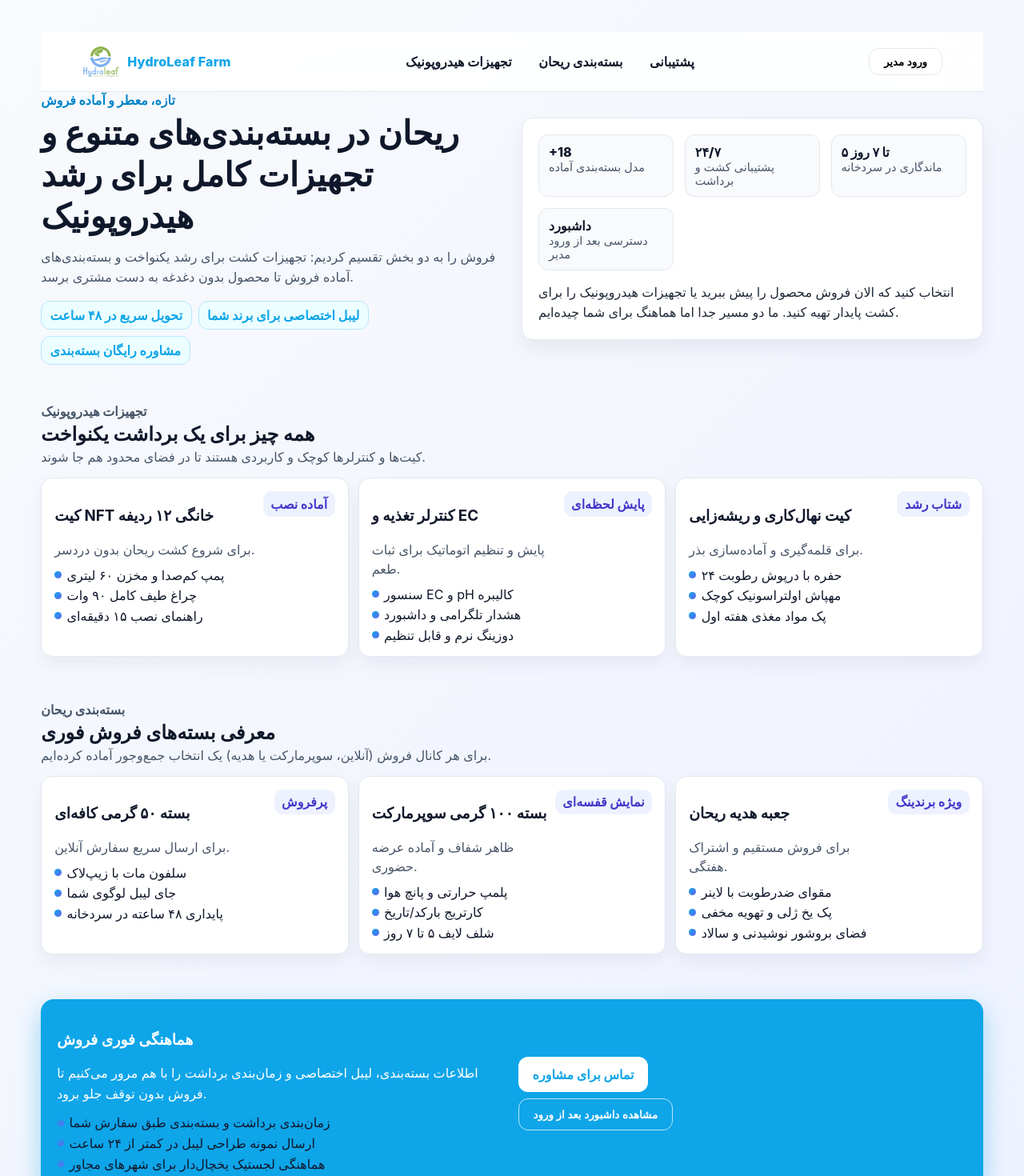
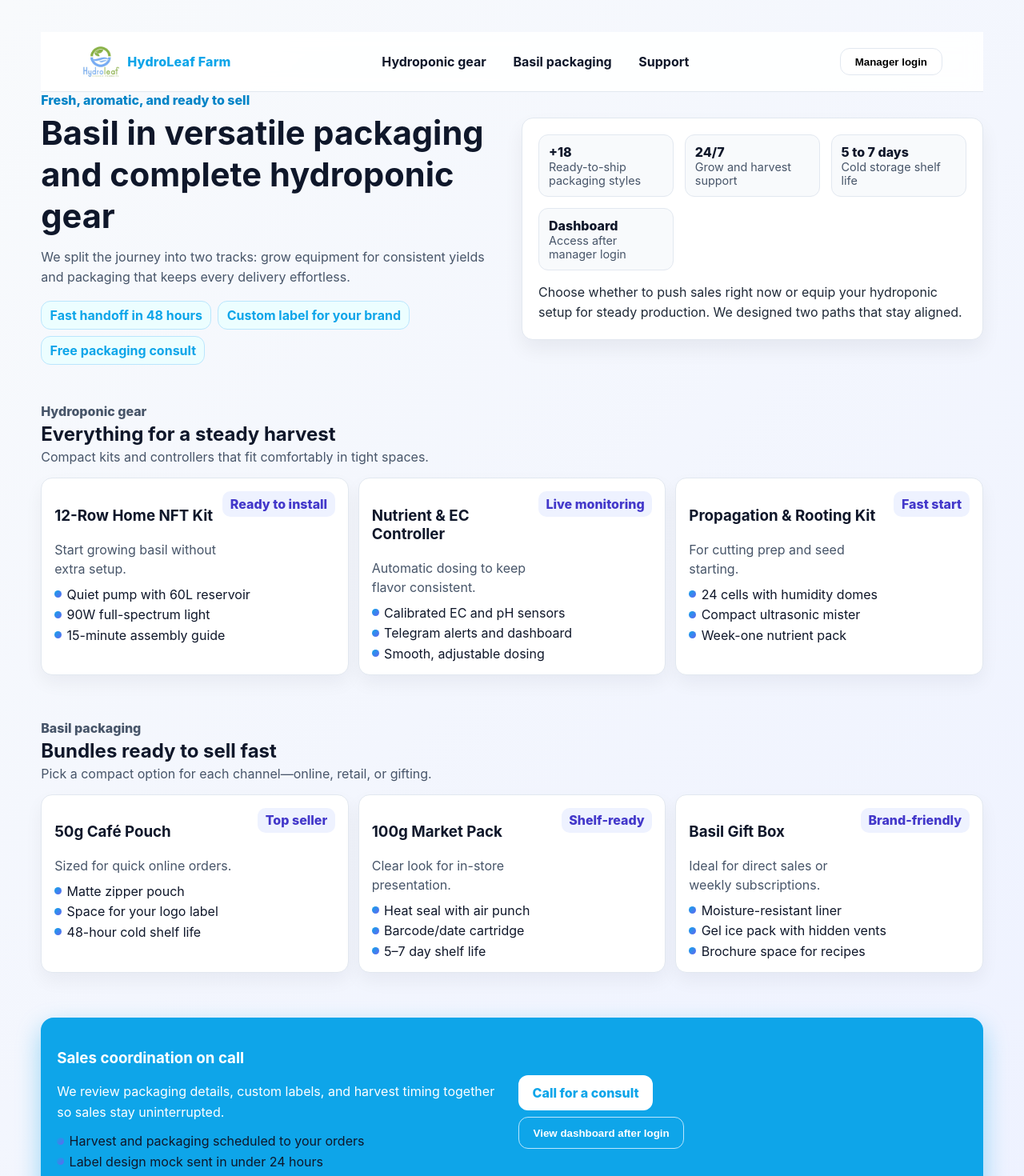
Before and after one commit to bahramali/NFTMonitoring, a React (Vite) app: page / in a window 1280 px wide. Shown: the top 1470 px of the page at 80% size. Built offline with nearby package versions, Linux system fonts and the light colour scheme; no server answers.

Commit message:
Translate shop page content to English

```diff
--- a/src/pages/Shop.jsx
+++ b/src/pages/Shop.jsx
@@ -6,50 +6,50 @@ import styles from './Shop.module.css';
 
 const HYDROPONIC_ITEMS = [
     {
-        title: 'کیت NFT خانگی ۱۲ ردیفه',
-        badge: 'آماده نصب',
-        description: 'برای شروع کشت ریحان بدون دردسر.',
-        points: ['پمپ کم‌صدا و مخزن ۶۰ لیتری', 'چراغ طیف کامل ۹۰ وات', 'راهنمای نصب ۱۵ دقیقه‌ای'],
+        title: '12-Row Home NFT Kit',
+        badge: 'Ready to install',
+        description: 'Start growing basil without extra setup.',
+        points: ['Quiet pump with 60L reservoir', '90W full-spectrum light', '15-minute assembly guide'],
     },
     {
-        title: 'کنترلر تغذیه و EC',
-        badge: 'پایش لحظه‌ای',
-        description: 'پایش و تنظیم اتوماتیک برای ثبات طعم.',
-        points: ['سنسور EC و pH کالیبره', 'هشدار تلگرامی و داشبورد', 'دوزینگ نرم و قابل تنظیم'],
+        title: 'Nutrient & EC Controller',
+        badge: 'Live monitoring',
+        description: 'Automatic dosing to keep flavor consistent.',
+        points: ['Calibrated EC and pH sensors', 'Telegram alerts and dashboard', 'Smooth, adjustable dosing'],
     },
     {
-        title: 'کیت نهال‌کاری و ریشه‌زایی',
-        badge: 'شتاب رشد',
-        description: 'برای قلمه‌گیری و آماده‌سازی بذر.',
-        points: ['۲۴ حفره با درپوش رطوبت', 'مهپاش اولتراسونیک کوچک', 'پک مواد مغذی هفته اول'],
+        title: 'Propagation & Rooting Kit',
+        badge: 'Fast start',
+        description: 'For cutting prep and seed starting.',
+        points: ['24 cells with humidity domes', 'Compact ultrasonic mister', 'Week-one nutrient pack'],
     },
 ];
 
 const PACKAGING_BUNDLES = [
     {
-        title: 'بسته ۵۰ گرمی کافه‌ای',
-        badge: 'پرفروش',
-        description: 'برای ارسال سریع سفارش آنلاین.',
-        points: ['سلفون مات با زیپ‌لاک', 'جای لیبل لوگوی شما', 'پایداری ۴۸ ساعته در سردخانه'],
+        title: '50g Café Pouch',
+        badge: 'Top seller',
+        description: 'Sized for quick online orders.',
+        points: ['Matte zipper pouch', 'Space for your logo label', '48-hour cold shelf life'],
     },
     {
-        title: 'بسته ۱۰۰ گرمی سوپرمارکت',
-        badge: 'نمایش قفسه‌ای',
-        description: 'ظاهر شفاف و آماده عرضه حضوری.',
-        points: ['پلمپ حرارتی و پانچ هوا', 'کارتریج بارکد/تاریخ', 'شلف لایف ۵ تا ۷ روز'],
+        title: '100g Market Pack',
+        badge: 'Shelf-ready',
+        description: 'Clear look for in-store presentation.',
+        points: ['Heat seal with air punch', 'Barcode/date cartridge', '5–7 day shelf life'],
     },
     {
-        title: 'جعبه هدیه ریحان',
-        badge: 'ویژه برندینگ',
-        description: 'برای فروش مستقیم و اشتراک هفتگی.',
-        points: ['مقوای ضد‌رطوبت با لاینر', 'پک یخ ژلی و تهویه مخفی', 'فضای بروشور نوشیدنی و سالاد'],
+        title: 'Basil Gift Box',
+        badge: 'Brand-friendly',
+        description: 'Ideal for direct sales or weekly subscriptions.',
+        points: ['Moisture-resistant liner', 'Gel ice pack with hidden vents', 'Brochure space for recipes'],
     },
 ];
 
 const SERVICE_POINTS = [
-    'زمان‌بندی برداشت و بسته‌بندی طبق سفارش شما',
-    'ارسال نمونه طراحی لیبل در کمتر از ۲۴ ساعت',
-    'هماهنگی لجستیک یخچال‌دار برای شهرهای مجاور',
+    'Harvest and packaging scheduled to your orders',
+    'Label design mock sent in under 24 hours',
+    'Chilled logistics coordinated for nearby cities',
 ];
 
 function FeatureCard({ title, badge, description, points }) {
@@ -93,9 +93,9 @@ export default function Shop() {
                         <span className={styles.brandName}>HydroLeaf Farm</span>
                     </div>
                     <div className={styles.links}>
-                        <a href="#hydroponic">تجهیزات هیدروپونیک</a>
-                        <a href="#packaging">بسته‌بندی ریحان</a>
-                        <a href="#contact">پشتیبانی</a>
+                        <a href="#hydroponic">Hydroponic gear</a>
+                        <a href="#packaging">Basil packaging</a>
+                        <a href="#contact">Support</a>
                     </div>
                     <button
                         type="button"
@@ -104,48 +104,48 @@ export default function Shop() {
                             navigate(isAuthenticated ? '/dashboard/overview' : '/login', { replace: true })
                         }
                     >
-                        {isAuthenticated ? 'ورود به داشبورد' : 'ورود مدیر'}
+                        {isAuthenticated ? 'Go to dashboard' : 'Manager login'}
                     </button>
                 </nav>
 
                 <div className={styles.heroContent}>
                     <div>
-                        <p className={styles.kicker}>تازه، معطر و آماده فروش</p>
+                        <p className={styles.kicker}>Fresh, aromatic, and ready to sell</p>
                         <h1 className={styles.title}>
-                            ریحان در بسته‌بندی‌های متنوع و تجهیزات کامل برای رشد هیدروپونیک
+                            Basil in versatile packaging and complete hydroponic gear
                         </h1>
                         <p className={styles.subtitle}>
-                            فروش را به دو بخش تقسیم کردیم: تجهیزات کشت برای رشد یکنواخت و بسته‌بندی‌های
-                            آماده فروش تا محصول بدون دغدغه به دست مشتری برسد.
+                            We split the journey into two tracks: grow equipment for consistent yields and
+                            packaging that keeps every delivery effortless.
                         </p>
                         <div className={styles.pillRow}>
-                            <span className={styles.pill}>تحویل سریع در ۴۸ ساعت</span>
-                            <span className={styles.pill}>لیبل اختصاصی برای برند شما</span>
-                            <span className={styles.pill}>مشاوره رایگان بسته‌بندی</span>
+                            <span className={styles.pill}>Fast handoff in 48 hours</span>
+                            <span className={styles.pill}>Custom label for your brand</span>
+                            <span className={styles.pill}>Free packaging consult</span>
                         </div>
                     </div>
                     <div className={styles.heroCard}>
                         <div className={styles.statGrid}>
                             <div className={styles.statItem}>
                                 <div className={styles.statValue}>+18</div>
-                                <div className={styles.statLabel}>مدل بسته‌بندی آماده</div>
+                                <div className={styles.statLabel}>Ready-to-ship packaging styles</div>
                             </div>
                             <div className={styles.statItem}>
-                                <div className={styles.statValue}>۲۴/۷</div>
-                                <div className={styles.statLabel}>پشتیبانی کشت و برداشت</div>
+                                <div className={styles.statValue}>24/7</div>
+                                <div className={styles.statLabel}>Grow and harvest support</div>
                             </div>
                             <div className={styles.statItem}>
-                                <div className={styles.statValue}>۵ تا ۷ روز</div>
-                                <div className={styles.statLabel}>ماندگاری در سردخانه</div>
+                                <div className={styles.statValue}>5 to 7 days</div>
+                                <div className={styles.statLabel}>Cold storage shelf life</div>
                             </div>
                             <div className={styles.statItem}>
-                                <div className={styles.statValue}>داشبورد</div>
-                                <div className={styles.statLabel}>دسترسی بعد از ورود مدیر</div>
+                                <div className={styles.statValue}>Dashboard</div>
+                                <div className={styles.statLabel}>Access after manager login</div>
                             </div>
                         </div>
                         <p className={styles.heroNote}>
-                            انتخاب کنید که الان فروش محصول را پیش ببرید یا تجهیزات هیدروپونیک را برای کشت
-                            پایدار تهیه کنید. ما دو مسیر جدا اما هماهنگ برای شما چیده‌ایم.
+                            Choose whether to push sales right now or equip your hydroponic setup for steady
+                            production. We designed two paths that stay aligned.
                         </p>
                     </div>
                 </div>
@@ -153,9 +153,9 @@ export default function Shop() {
 
             <section id="hydroponic" className={styles.section}>
                 <div className={styles.sectionHeader}>
-                    <p className={styles.sectionKicker}>تجهیزات هیدروپونیک</p>
-                    <h2>همه چیز برای یک برداشت یکنواخت</h2>
-                    <p>کیت‌ها و کنترلرها کوچک و کاربردی هستند تا در فضای محدود هم جا شوند.</p>
+                    <p className={styles.sectionKicker}>Hydroponic gear</p>
+                    <h2>Everything for a steady harvest</h2>
+                    <p>Compact kits and controllers that fit comfortably in tight spaces.</p>
                 </div>
                 <div className={styles.cardGrid}>
                     {HYDROPONIC_ITEMS.map((item) => (
@@ -166,9 +166,9 @@ export default function Shop() {
 
             <section id="packaging" className={styles.section}>
                 <div className={styles.sectionHeader}>
-                    <p className={styles.sectionKicker}>بسته‌بندی ریحان</p>
-                    <h2>معرفی بسته‌های فروش فوری</h2>
-                    <p>برای هر کانال فروش (آنلاین، سوپرمارکت یا هدیه) یک انتخاب جمع‌وجور آماده کرده‌ایم.</p>
+                    <p className={styles.sectionKicker}>Basil packaging</p>
+                    <h2>Bundles ready to sell fast</h2>
+                    <p>Pick a compact option for each channel—online, retail, or gifting.</p>
                 </div>
                 <div className={styles.cardGrid}>
                     {PACKAGING_BUNDLES.map((item) => (
@@ -180,10 +180,10 @@ export default function Shop() {
             <section id="contact" className={styles.section}>
                 <div className={styles.callout}>
                     <div>
-                        <h3>هماهنگی فوری فروش</h3>
+                        <h3>Sales coordination on call</h3>
                         <p className={styles.calloutText}>
-                            اطلاعات بسته‌بندی، لیبل اختصاصی و زمان‌بندی برداشت را با هم مرور می‌کنیم تا فروش بدون
-                            توقف جلو برود.
+                            We review packaging details, custom labels, and harvest timing together so sales
+                            stay uninterrupted.
                         </p>
                         <ul className={styles.pointList}>
                             {SERVICE_POINTS.map((point) => (
@@ -196,7 +196,7 @@ export default function Shop() {
                     </div>
                     <div className={styles.calloutActions}>
                         <a className={styles.primaryAction} href="tel:+989120000000">
-                            تماس برای مشاوره
+                            Call for a consult
                         </a>
                         <button
                             type="button"
@@ -205,7 +205,7 @@ export default function Shop() {
                                 navigate(isAuthenticated ? '/dashboard/overview' : '/login', { replace: true })
                             }
                         >
-                            مشاهده داشبورد بعد از ورود
+                            View dashboard after login
                         </button>
                     </div>
                 </div>
```
